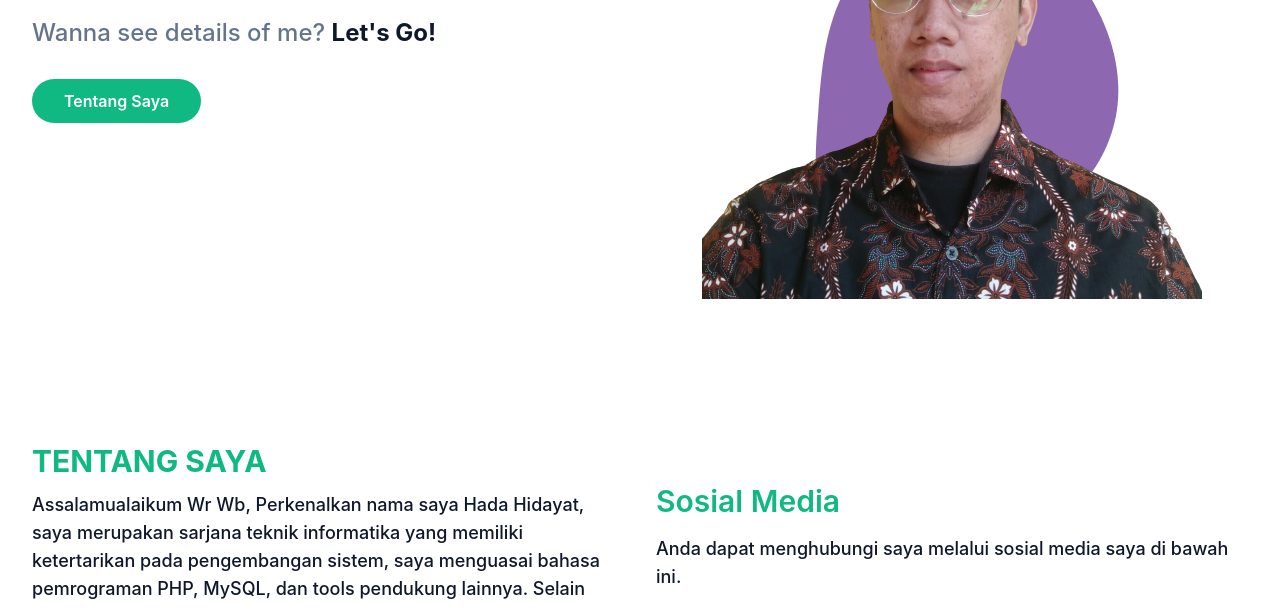
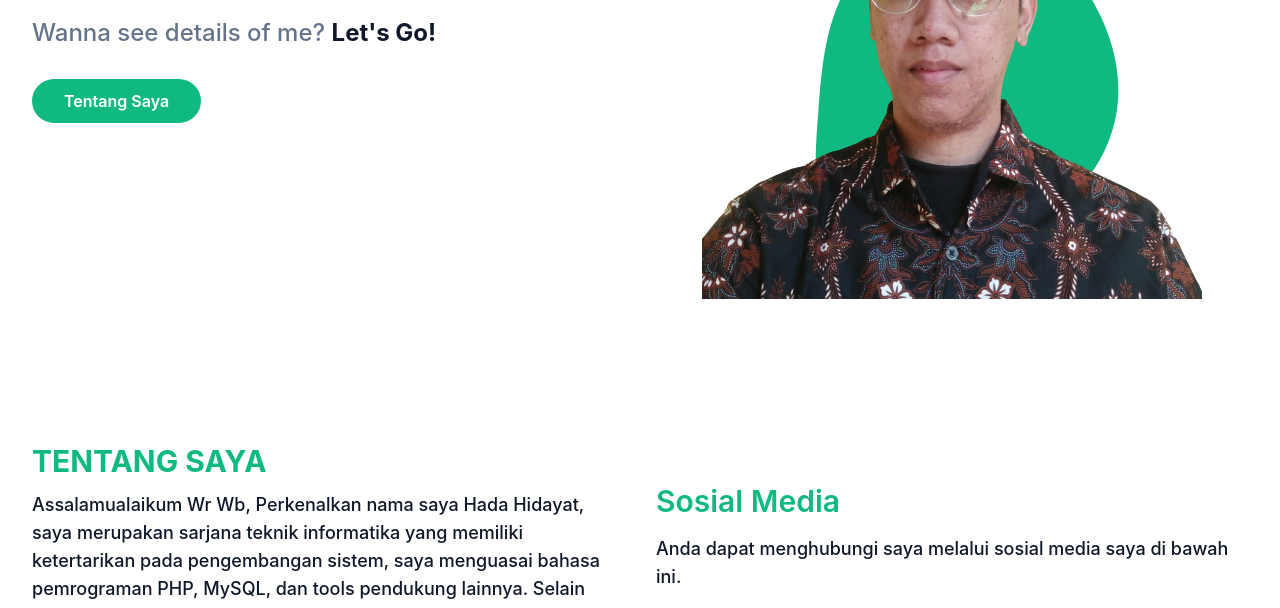
Before and after one commit to L200170100/L200170100.github.io, a website: page portfolio/index.html in a window 1280 px wide. Shown: the part 381-989 px from the top of the page. Drawn offline with Linux system fonts and the light colour scheme.

Commit message:
Update index.html

```diff
--- a/portfolio/index.html
+++ b/portfolio/index.html
@@ -87,7 +87,7 @@
               <span class="absolute bottom-0 left-1/2 -translate-x-1/2 md:scale-125">
                 <svg width="400" height="380" viewBox="0 0 200 200" xmlns="http://www.w3.org/2000/svg">
                   <path
-                    fill="#8d67af"
+                    fill="#10b981"
                     d="M47.4,-51C59.2,-35.6,65.1,-17.8,63.4,-1.7C61.7,14.5,52.6,28.9,40.8,36.6C28.9,44.2,14.5,45,-2,47C-18.4,49,-36.8,52.1,-45.4,44.5C-53.9,36.8,-52.5,18.4,-51.2,1.3C-49.9,-15.8,-48.7,-31.7,-40.2,-47.1C-31.7,-62.4,-15.8,-77.3,1,-78.3C17.8,-79.2,35.6,-66.3,47.4,-51Z"
                     transform="translate(100 100) scale(1.1)"
                   />
```
